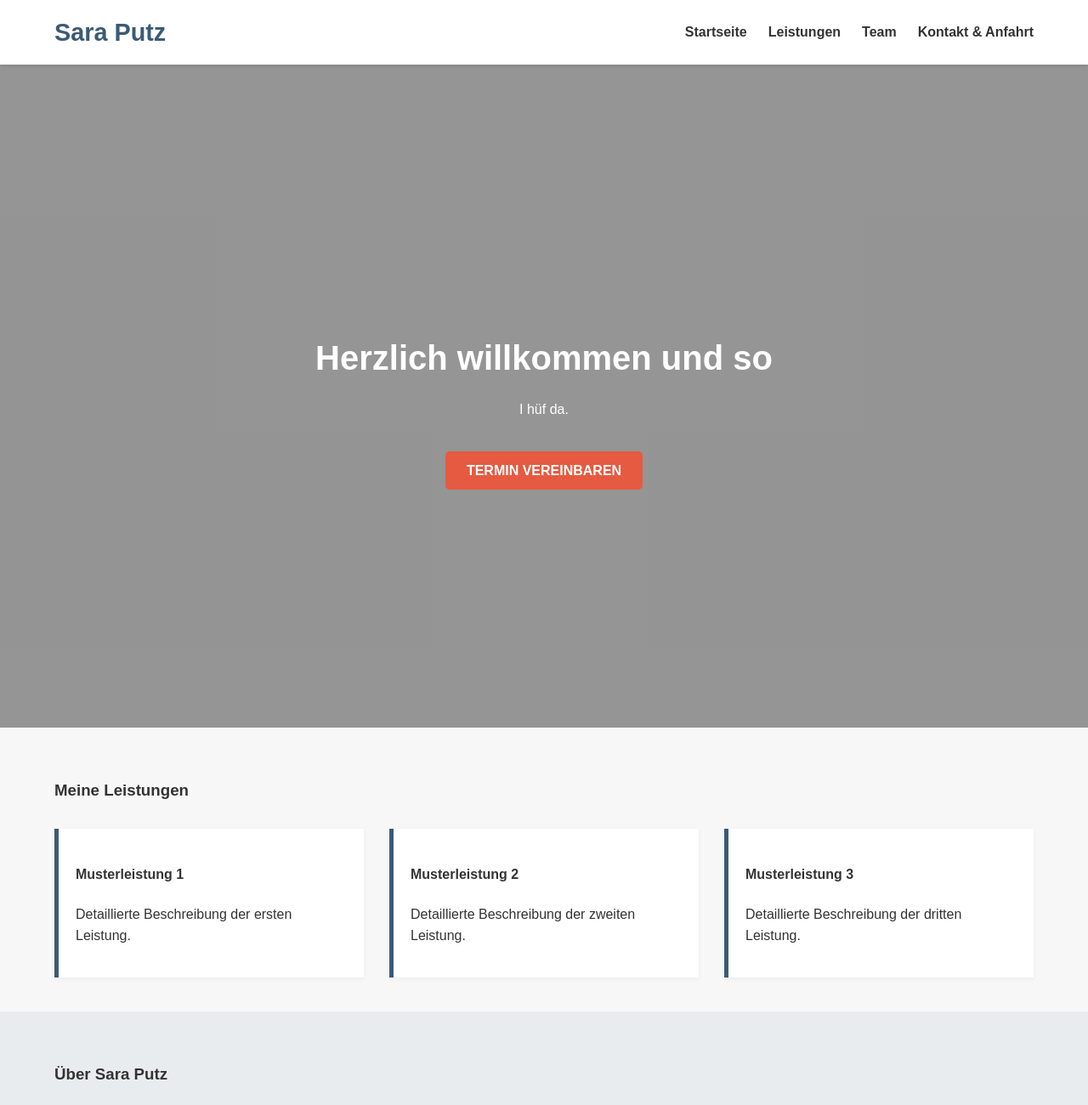
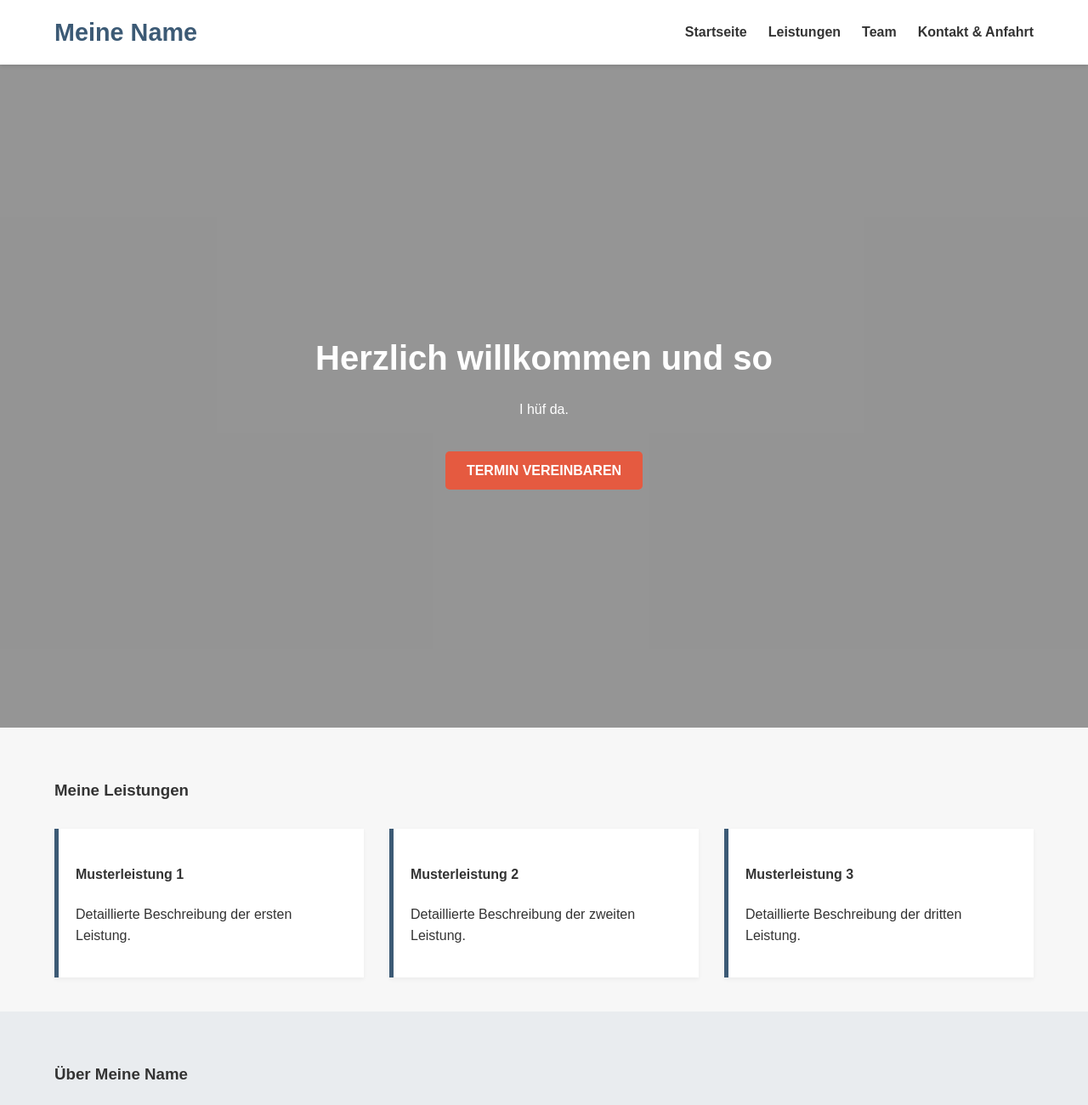
Before and after one commit to Wochda/wochda.github.io, a plain HTML site: page index.html in a window 1280 px wide. Shown: the top 1300 px of the page at 85% size. Drawn offline with Linux system fonts and the light colour scheme.

Commit message:
Add files via upload

```diff
--- a/index.html
+++ b/index.html
@@ -3,14 +3,14 @@
 <head>
     <meta charset="UTF-8">
     <meta name="viewport" content="width=device-width, initial-scale=1.0">
-    <title>Sara Putz | Therapie oder so</title>
+    <title>Meine Name | Therapie oder so</title>
     <link rel="stylesheet" href="style.css">
 </head>
 <body>
 
     <header class="navbar">
         <div class="logo">
-            <h1>Sara Putz</h1>
+            <h1>Meine Name</h1>
         </div>
         <nav>
             <ul>
@@ -51,10 +51,10 @@
         </section>
 
         <section id="team" class="content-section grey-bg">
-            <h3>Über Sara Putz</h3>
+            <h3>Über Meine Name</h3>
             <div class="profile-container">
                 <div class="profile-image">
-                    <img src="asdf.png" alt="Porträt von Sara Putz" title="Sara Putz">
+                    <img src="asdf.png" alt="Porträt von Meine Name" title="Meine Name">
                 </div>
                 <div class="profile-text">
                     <p>Kurzer Text über die Philosophie, Ausbildung und Erfahrung des Arztes.</p>
```
